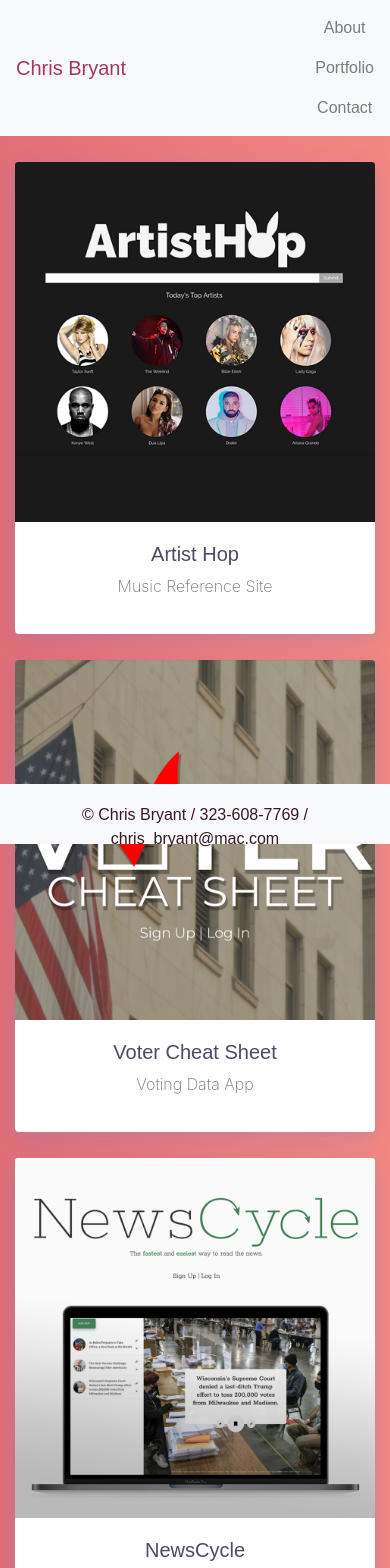
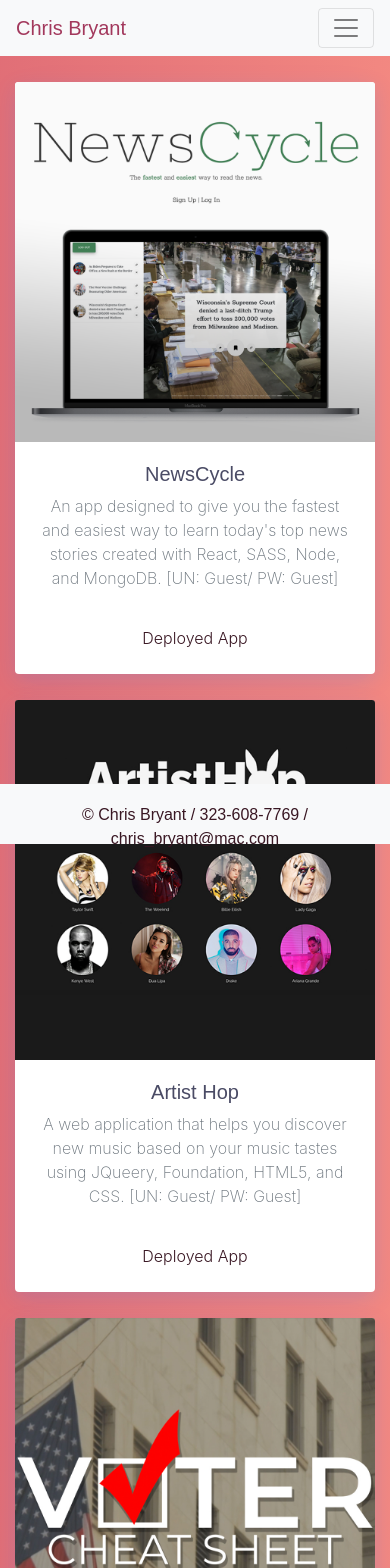
Before and after one commit to csbryant/ReactPortfolio, a React (Create React App) app: page /portfolio in a window 390 px wide. Shown: the top 1568 px of the page. Built offline with nearby package versions, Linux system fonts and the light colour scheme; the HTML template or start-up script is replaced by a standard one.

Commit message:
Added mobile and deploy links

```diff
--- a/src/App.js
+++ b/src/App.js
@@ -1,6 +1,6 @@
 import './App.css';
 import { BrowserRouter as Router, Route } from "react-router-dom";
-import Navbar from "./components/Navbar";
+import Navbars from "./components/Navbar";
 import Footer from "./components/Footer";
 import Bio from "./pages/Bio";
 import Contact from "./pages/Contact";
@@ -10,7 +10,7 @@ function App() {
   return (
     <Router>
       <div className="App">
-        <Navbar />
+        <Navbars />
         <Route exact path="https://csbryant.github.io/ReactPortfolio/" component={Bio} />
         <Route exact path="https://csbryant.github.io/ReactPortfolio" component={Bio} />
         <Route exact path="/ReactPortfolio" component={Bio} />
--- a/src/components/Cards/Cards.css
+++ b/src/components/Cards/Cards.css
@@ -105,6 +105,15 @@ a {
   font-weight: 200;
 }
 
+.link-muted {
+  color: #391723 !important;
+  font-weight: 300 !important;
+}
+
+.link-muted :hover {
+  color: #9e9fb4 !important;
+}
+
 .text-center {
   text-align: center !important;
 }
--- a/src/components/Cards/index.js
+++ b/src/components/Cards/index.js
@@ -5,7 +5,6 @@ import ArtistHop from "../../Images/artisthop.jpg";
 import Voter from "../../Images/voter.jpg";
 import Burger from "../../Images/burger.jpg";
 import Team from "../../Images/team.jpg";
-import Schedule from "../../Images/Scheduleclip.png";
 import ReadMe from "../../Images/readmegenclip.png";
 import News from "../../Images/newscycle.png"
 
@@ -17,14 +16,28 @@ function Cards() {
       <div className="row">
         <div className="col-md">
           <div className="cs-grid-item">
+            <a className="card border-0 box-shadow" href="https://github.com/csbryant/NewsCycle">
+              <div className="img-wrapper">
+                <img className="card-img-top" src={News} alt="NewsCycle" />
+              </div>
+              <CardItem
+                title="NewsCycle"
+                text="An app designed to give you the fastest and easiest way to learn today's top news stories created with React, SASS, Node, and MongoDB. [UN: Guest/ PW: Guest]"
+              />
+              <a className="link-muted" href="https://fathomless-scrubland-72060.herokuapp.com/">Deployed App</a> <br></br>
+            </a></div>
+        </div>
+        <div className="col-md">
+          <div className="cs-grid-item">
             <a className="card border-0 box-shadow" href="https://github.com/csbryant/ArtistHop">
               <div className="img-wrapper">
                 <img className="card-img-top" src={ArtistHop} alt="Artist Hop" />
               </div>
               <CardItem
                 title="Artist Hop"
-                text="Music Reference Site"
+                text="A web application that helps you discover new music based on your music tastes using JQueery, Foundation, HTML5, and CSS. [UN: Guest/ PW: Guest]"
               />
+              <a className="link-muted" href="https://csbryant.github.io/ArtistHop/">Deployed App</a> <br></br>
             </a></div>
         </div>
         <div className="col-md">
@@ -35,20 +48,9 @@ function Cards() {
               </div>
               <CardItem
                 title="Voter Cheat Sheet"
-                text="Voting Data App"
+                text="An app that displays the latest election information and tracks user voter data created with Node, MySQL, Express, and Bootstrap. [UN: Guest/ PW: Guest]"
               />
-            </a></div>
-        </div>
-        <div className="col-md">
-          <div className="cs-grid-item">
-            <a className="card border-0 box-shadow" href="https://github.com/csbryant/NewsCycle">
-              <div className="img-wrapper">
-                <img className="card-img-top" src={News} alt="NewsCycle" />
-              </div>
-              <CardItem
-                title="NewsCycle"
-                text="A React/MongoDB App"
-              />
+              <a className="link-muted" href="https://afternoon-peak-23794.herokuapp.com/">Deployed App</a> <br></br>
             </a></div>
         </div>
       </div>
--- a/src/components/Connect/Connect.css
+++ b/src/components/Connect/Connect.css
@@ -1,7 +1,8 @@
 .social {
   height: 70px;
   width: 70px;
-  margin-right: 75px;
+  margin-right: 10px;
+  margin-left: 10px;
 }
 
 #rotator img {
--- a/src/components/Connect/index.js
+++ b/src/components/Connect/index.js
@@ -1,10 +1,7 @@
 import React from 'react';
 import './Connect.css';
 import GitHub from "../../Images/github.png";
-import FB from "../../Images/fb.png";
-import IG from "../../Images/IG.png";
 import LinkedIn from "../../Images/linkedin.png";
-import Twitter from "../../Images/twitter.png";
 
 function Connect() {
     return (
@@ -15,19 +12,6 @@ function Connect() {
             <a href="https://www.linkedin.com/in/christopher-bryant-b80a05140/" id="rotator">
                 <img src={LinkedIn} class="social" alt="LinkedIn Icon" />
             </a>
-            <a href="https://www.instagram.com/tenderchris" id="rotator">
-                <img src={IG} class="social" alt="Instagram Icon" />
-            </a>
-            <a href="https://www.twitter.com/tenderchris" id="rotator">
-                <img
-                    src={Twitter}
-                    class="social"
-                    alt="twitter Icon"
-                />
-            </a>
-            <a href="https://www.facebook.com/christophersmithbryant" id="rotator">
-                <img src={FB} class="social" alt="Facebook Icon" />
-            </a>
         </div>
     );
 }
--- a/src/components/Navbar/index.js
+++ b/src/components/Navbar/index.js
@@ -1,48 +1,25 @@
 import React from "react";
 import { Link } from "react-router-dom";
+import { Navbar } from 'react-bootstrap';
+import { Nav } from 'react-bootstrap';
+import { Button } from 'react-bootstrap';
 import './Navbar.css';
 
 // Depending on the current path, this component sets the "active" class on the appropriate navigation link item
-function Navbar() {
+function Navbars() {
   return (
-    <nav className="navbar navbar-expand-lg navbar-light bg-light">
-      <Link className="navbar-brand" to="/">
-        Chris Bryant
-      </Link>
-      <div>
-        <ul className="navbar-nav">
-          <li className="nav-item">
-            <Link
-              to="/"
-              className={
-                window.location.pathname === "/" || window.location.pathname === "/Bio"
-                  ? "nav-link active"
-                  : "nav-link"
-              }
-            >
-              About
-            </Link>
-          </li>
-          <li className="nav-item">
-            <Link
-              to="/Portfolio"
-              className={window.location.pathname === "/Portfolio" ? "nav-link active" : "nav-link"}
-            >
-              Portfolio
-            </Link>
-          </li>
-          <li className="nav-item">
-            <Link
-              to="/Contact"
-              className={window.location.pathname === "/Contact" ? "nav-link active" : "nav-link"}
-            >
-              Contact
-            </Link>
-          </li>
-        </ul>
-      </div>
-    </nav>
+<Navbar bg="light" expand="lg">
+  <Navbar.Brand href="/">Chris Bryant</Navbar.Brand>
+  <Navbar.Toggle aria-controls="basic-navbar-nav" />
+  <Navbar.Collapse id="basic-navbar-nav">
+    <Nav className="mr-auto">
+      <Nav.Link href="/Bio">About</Nav.Link>
+      <Nav.Link href="/Portfolio">Portfolio</Nav.Link>
+      <Nav.Link href="/Contact">Contact</Nav.Link>
+    </Nav>
+  </Navbar.Collapse>
+</Navbar>
   );
 }
 
-export default Navbar;
+export default Navbars;
```
